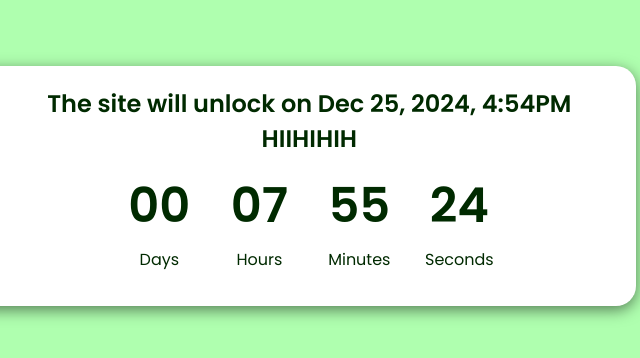
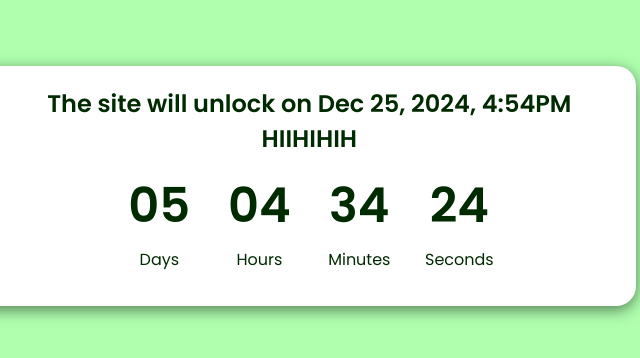
Before and after one commit to shirokwkw/abcd, a plain HTML site: page index.html in a window 1280 px wide. Shown: the part 214-572 px from the top of the page, 504-1144 px from the left. Drawn offline with nearby package versions, Linux system fonts and the light colour scheme.

Commit message:
Update index.html

```diff
--- a/index.html
+++ b/index.html
@@ -128,7 +128,7 @@
   </div>
 
   <script>
-    const unlockDate = new Date('Dec 20, 2024 20:15:00').getTime();
+    const unlockDate = new Date('Dec 25, 2024 16:54:00').getTime();
 
     function updateTimer() {
       const now = new Date().getTime();
```
